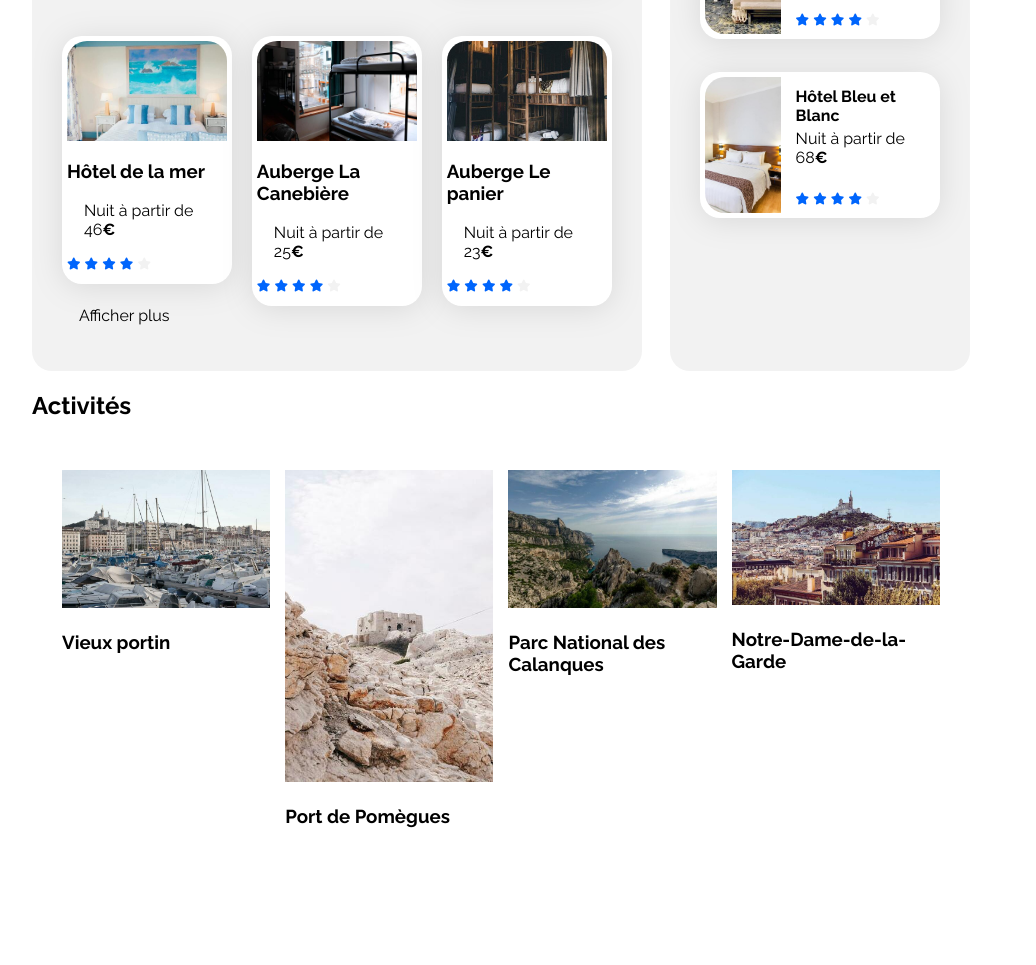
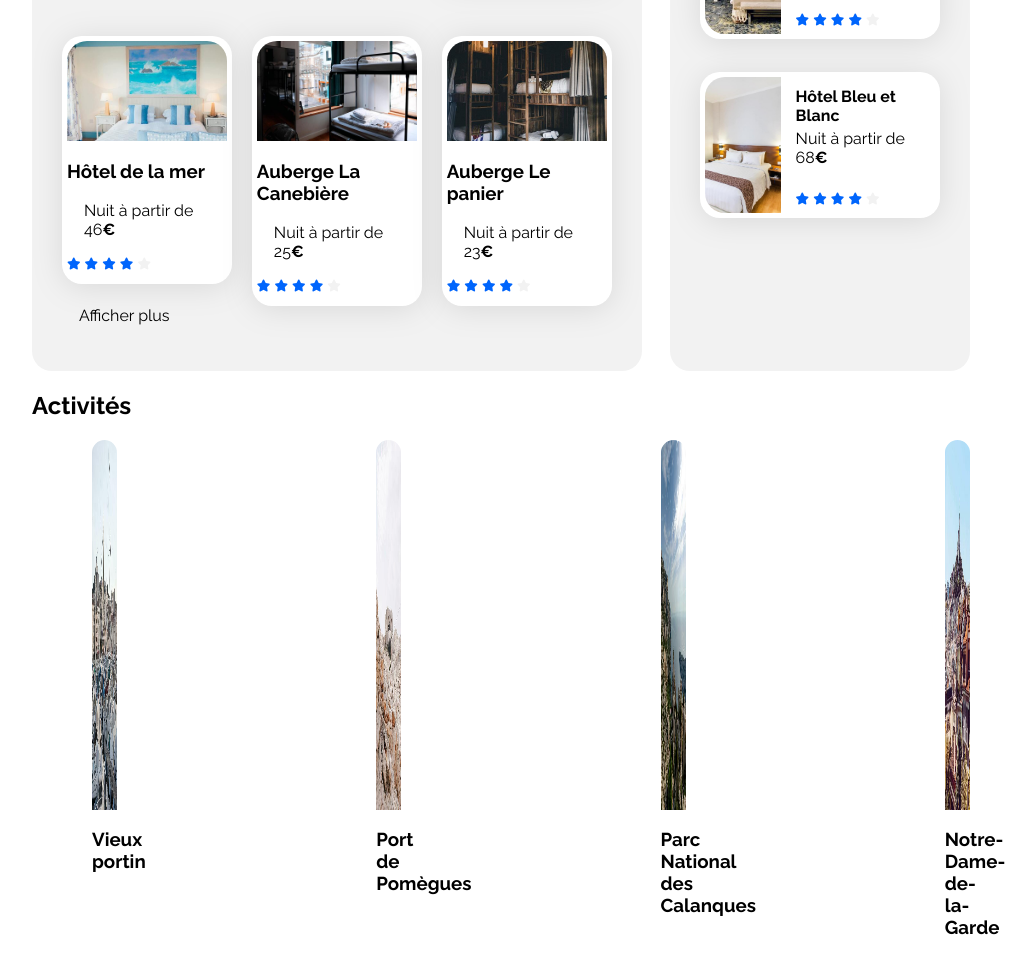
Before and after one commit to E-9551/Projet3, a plain HTML site: page index.html in a window 1280 px wide. Shown: the part 734-1699 px from the top of the page, without its empty margins (26-1062 px from the left). Before the commit the page ends 1617 px from the top, so only its background shows below. Drawn offline with Linux system fonts and the light colour scheme.

Commit message:
proprieter css sur activités

```diff
--- a/css/style.css
+++ b/css/style.css
@@ -317,17 +317,24 @@ p{
     margin-bottom: 5px;
 }
 
-.photo-activite img {
+.photo-activite {
+    display: flex;
+    margin-bottom: 0;
+    margin-left: 25px;
+    justify-content: space-between;
+}
+.photo-activite .photo {
+    display: flex;
+    flex-direction: column;
+    width: 25px;
+    margin-left: 35px;
+}
+.photo-activite img{
     width: 100%;
-    height: 100%;
-}
-.photo-activite {
-    display: grid;
-    grid-template-columns: 1fr 1fr 1fr 1fr;
-    grid-template-rows: 100%;
-    gap: 15px;
-    justify-content: center;
-    padding: 30px;
+    height: 370px;
+    border-top-right-radius: 20px;
+    border-top-left-radius: 20px;
+    box-sizing: border-box;
 }
 .activité{
     box-sizing: border-box;
```
